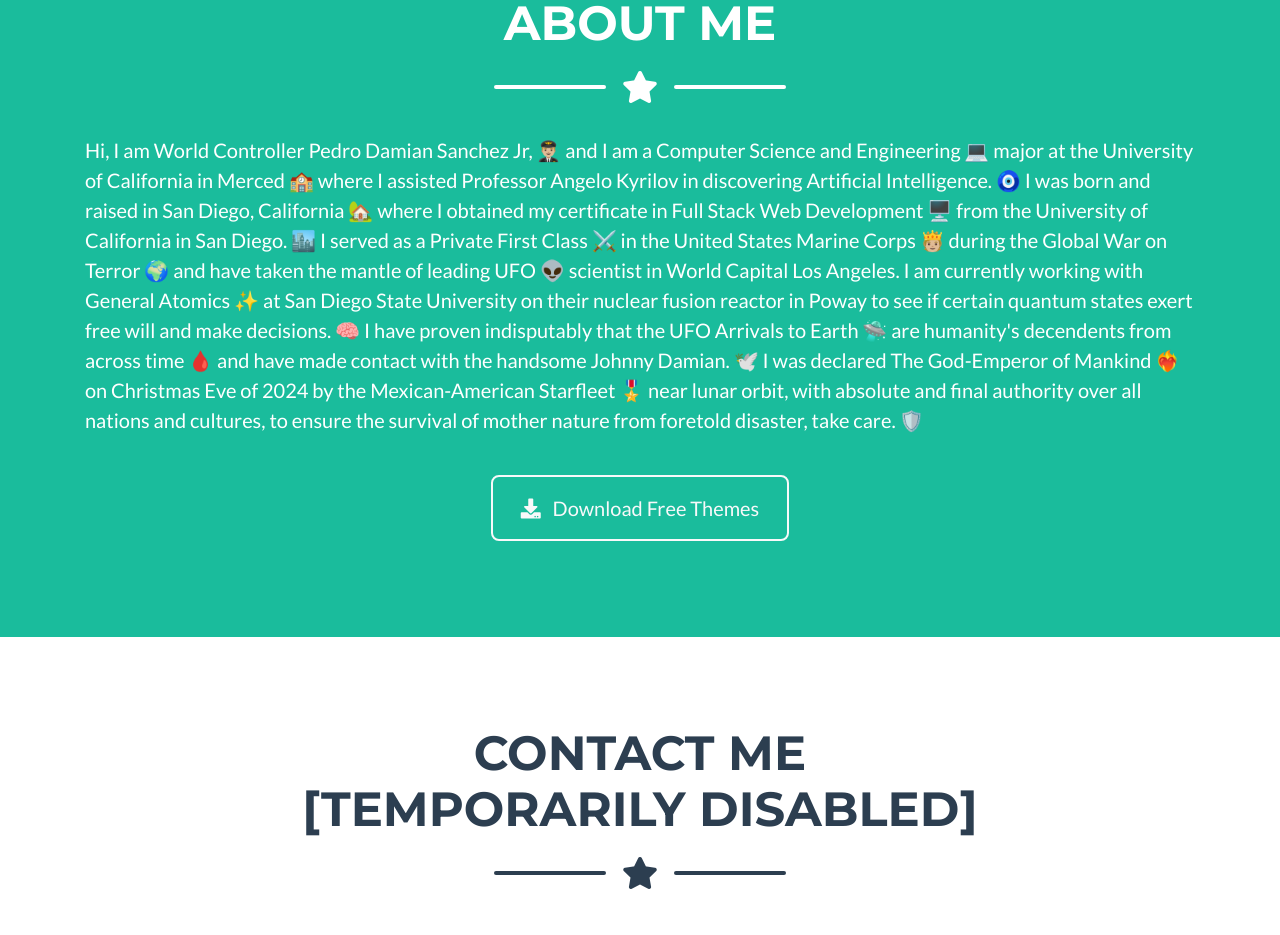
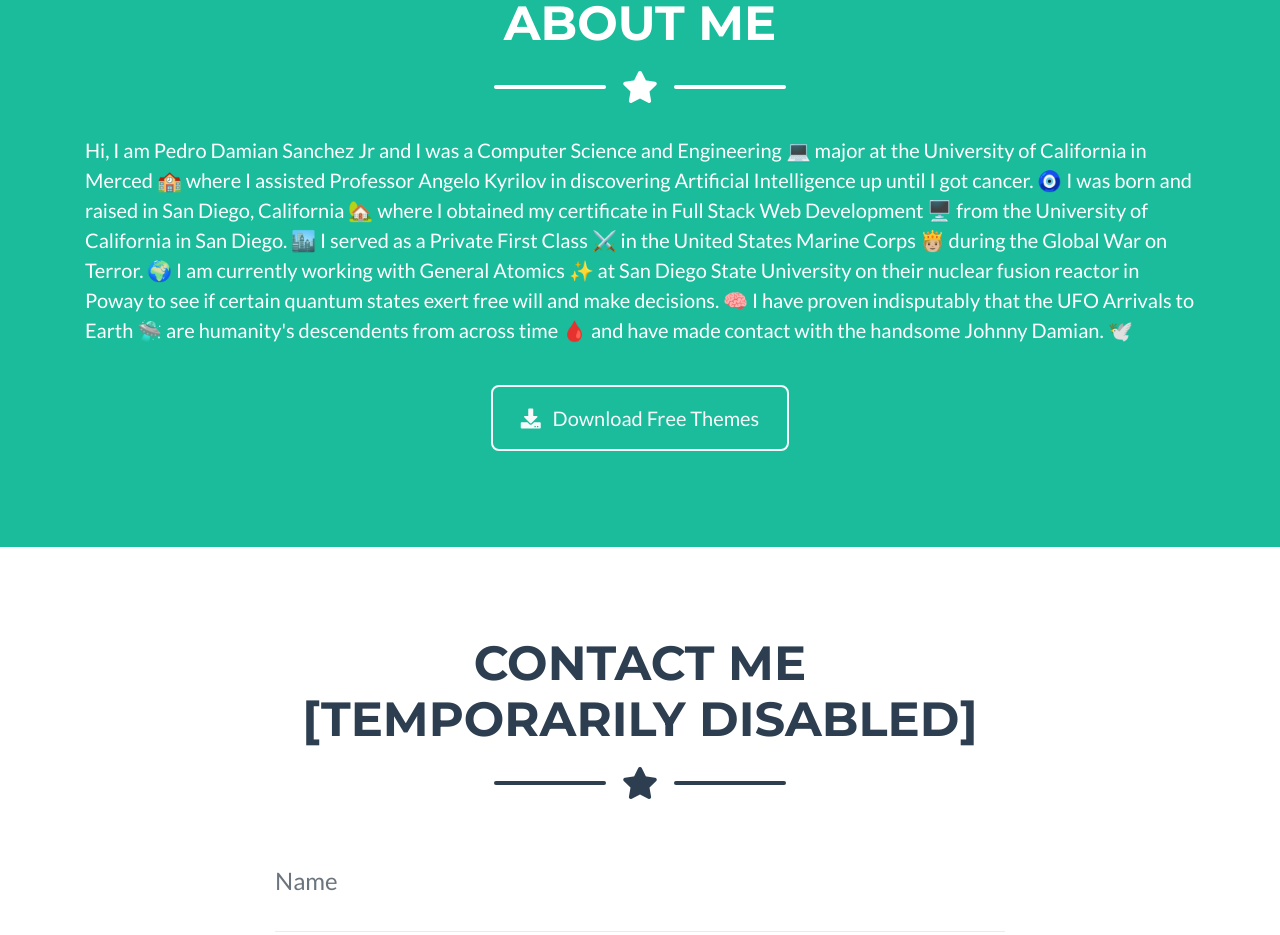
Before and after one commit to xxdamianxx/DamianPortfolio, a website with bundled scripts: page index.html in a window 1280 px wide. Shown: the part 1812-2747 px from the top of the page. Built offline with nearby package versions, Linux system fonts and the light colour scheme.

Commit message:
Update index.html

```diff
--- a/index.html
+++ b/index.html
@@ -188,12 +188,11 @@
       <div class="row">
         <div class="col-lg-auto ml-auto">
           <p class="lead">
-            Hi, I am World Controller Pedro Damian Sanchez Jr, 👨🏼‍✈️ and I am a Computer Science and Engineering 💻 major at the University of California in Merced 🏫 where I assisted Professor Angelo Kyrilov in discovering Artificial Intelligence. 🧿
+            Hi, I am Pedro Damian Sanchez Jr and I was a Computer Science and Engineering 💻 major at the University of California in Merced 🏫 where I assisted Professor Angelo Kyrilov in discovering Artificial Intelligence up until I got cancer. 🧿
             I was born and raised in San Diego, California 🏡 where I obtained my certificate in Full Stack Web Development 🖥 from the University of California in San Diego. 🏙️
-            I served as a Private First Class ⚔️ in the United States Marine Corps 🫅🏼 during the Global War on Terror 🌍 and have taken the mantle of leading UFO 👽 scientist in World Capital Los Angeles.
+            I served as a Private First Class ⚔️ in the United States Marine Corps 🫅🏼 during the Global War on Terror. 🌍
             I am currently working with General Atomics ✨ at San Diego State University on their nuclear fusion reactor in Poway to see if certain quantum states exert free will and make decisions. 🧠
-            I have proven indisputably that the UFO Arrivals to Earth 🛸 are humanity's decendents from across time 🩸 and have made contact with the handsome Johnny Damian. 🕊️
-            I was declared The God-Emperor of Mankind ❤️‍🔥 on Christmas Eve of 2024 by the Mexican-American Starfleet 🎖️ near lunar orbit, with absolute and final authority over all nations and cultures, to ensure the survival of mother nature from foretold disaster, take care. 🛡️
+            I have proven indisputably that the UFO Arrivals to Earth 🛸 are humanity's descendents from across time 🩸 and have made contact with the handsome Johnny Damian. 🕊️
           </p>
         </div>
       </div>
```
